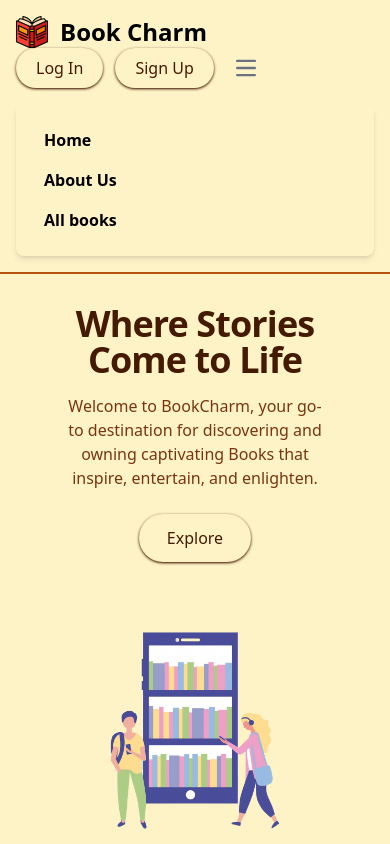
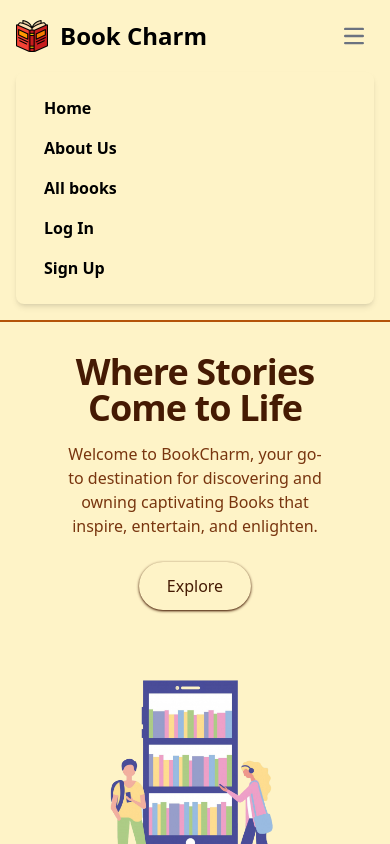
Before and after one commit to Aashu260/book-charm-frontend, a React (Vite) app: page / in a window 390 px wide. Both pictures are taken after a click on the button "Open main menu". Shown: the top 844 px of the page. Built offline with nearby package versions, Linux system fonts and the light colour scheme; no server answers.

Commit message:
updated nav

```diff
--- a/src/components/Nav.jsx
+++ b/src/components/Nav.jsx
@@ -39,36 +39,23 @@ function Nav() {
     <div>
       <nav className="bg-amber-100 w-full z-20 top-0 start-0 border-b-2 border-amber-700">
         <div className="max-w-screen-xl flex flex-wrap items-center justify-between mx-auto p-4">
+          {/* Logo Section */}
           <Link
             to="/"
             className="flex items-center space-x-3 rtl:space-x-reverse"
           >
             <img src={book1} className="h-8" alt="Logo" />
-            <span className="self-center text-2xl font-semibold whitespace-nowrap text-bg-amber-950 ">
+            <span className="self-center text-2xl font-semibold whitespace-nowrap text-bg-amber-950">
               Book Charm
             </span>
           </Link>
-          <div className="flex md:order-2 space-x-3 md:space-x-6 rtl:space-x-reverse">
-            <Link to="/login">
-              <button
-                type="button"
-                className="inline-flex items-center justify-center px-5 py-2 text-base font-medium text-amber-950 bg-amber-100 shadow shadow-amber-950 rounded-3xl text-center hover:text-white hover:bg-amber-950 hover:scale-110 transition-transform focus:ring-2 focus:ring-gray-200"
-              >
-                Log In
-              </button>
-            </Link>
-            <Link to="/signup">
-              <button
-                type="button"
-                className="inline-flex items-center justify-center px-5 py-2 text-base font-medium text-amber-950 bg-amber-100 shadow shadow-amber-950 rounded-3xl text-center hover:text-white hover:bg-amber-950 hover:scale-110 transition-transform focus:ring-2 focus:ring-gray-200"
-              >
-                Sign Up
-              </button>
-            </Link>
+
+          {/* Hamburger Menu Button */}
+          <div className="flex ml-auto md:hidden">
             <button
               onClick={toggleMenu}
               type="button"
-              className="inline-flex items-center p-2 w-10 h-10 justify-center text-sm text-gray-500 rounded-lg md:hidden hover:bg-amber-950 hover:text-white hover:scale-110 transition-transform"
+              className="inline-flex items-center p-2 w-10 h-10 justify-center text-sm text-gray-500 rounded-lg hover:bg-amber-950 hover:text-white hover:scale-110 transition-transform"
               aria-controls="navbar-sticky"
               aria-expanded={menuOpen}
             >
@@ -90,6 +77,28 @@ function Nav() {
               </svg>
             </button>
           </div>
+
+          {/* Log In and Sign Up Buttons for Larger Screens */}
+          <div className="hidden md:flex space-x-3">
+            <Link to="/login">
+              <button
+                type="button"
+                className="inline-flex items-center justify-center px-5 py-2 text-base font-medium text-amber-950 bg-amber-100 shadow shadow-amber-950 rounded-3xl text-center hover:text-white hover:bg-amber-950 hover:scale-110 transition-transform"
+              >
+                Log In
+              </button>
+            </Link>
+            <Link to="/signup">
+              <button
+                type="button"
+                className="inline-flex items-center justify-center px-5 py-2 text-base font-medium text-amber-950 bg-amber-100 shadow shadow-amber-950 rounded-3xl text-center hover:text-white hover:bg-amber-950 hover:scale-110 transition-transform"
+              >
+                Sign Up
+              </button>
+            </Link>
+          </div>
+
+          {/* Collapsible Menu */}
           <div
             className={`${
               menuOpen ? "block" : "hidden"
@@ -97,6 +106,7 @@ function Nav() {
             id="navbar-sticky"
           >
             <ul className="flex flex-col md:flex-row md:space-x-8 rtl:space-x-reverse p-4 md:p-0 font-semibold bg-amber-100 md:bg-transparent rounded-lg md:rounded-none shadow-md md:shadow-none">
+              {/* Navigation Links */}
               {links.map((link, index) => (
                 <li key={index}>
                   <Link
@@ -108,6 +118,26 @@ function Nav() {
                   </Link>
                 </li>
               ))}
+
+              {/* Log In and Sign Up Links for Mobile */}
+              <li className="md:hidden">
+                <Link
+                  to="/login"
+                  onClick={closeMenu}
+                  className="block py-2 px-3 text-bg-amber-950 rounded hover:bg-gray-100 hover:scale-110 transition-transform"
+                >
+                  Log In
+                </Link>
+              </li>
+              <li className="md:hidden">
+                <Link
+                  to="/signup"
+                  onClick={closeMenu}
+                  className="block py-2 px-3 text-bg-amber-950 rounded hover:bg-gray-100 hover:scale-110 transition-transform"
+                >
+                  Sign Up
+                </Link>
+              </li>
             </ul>
           </div>
         </div>
```
